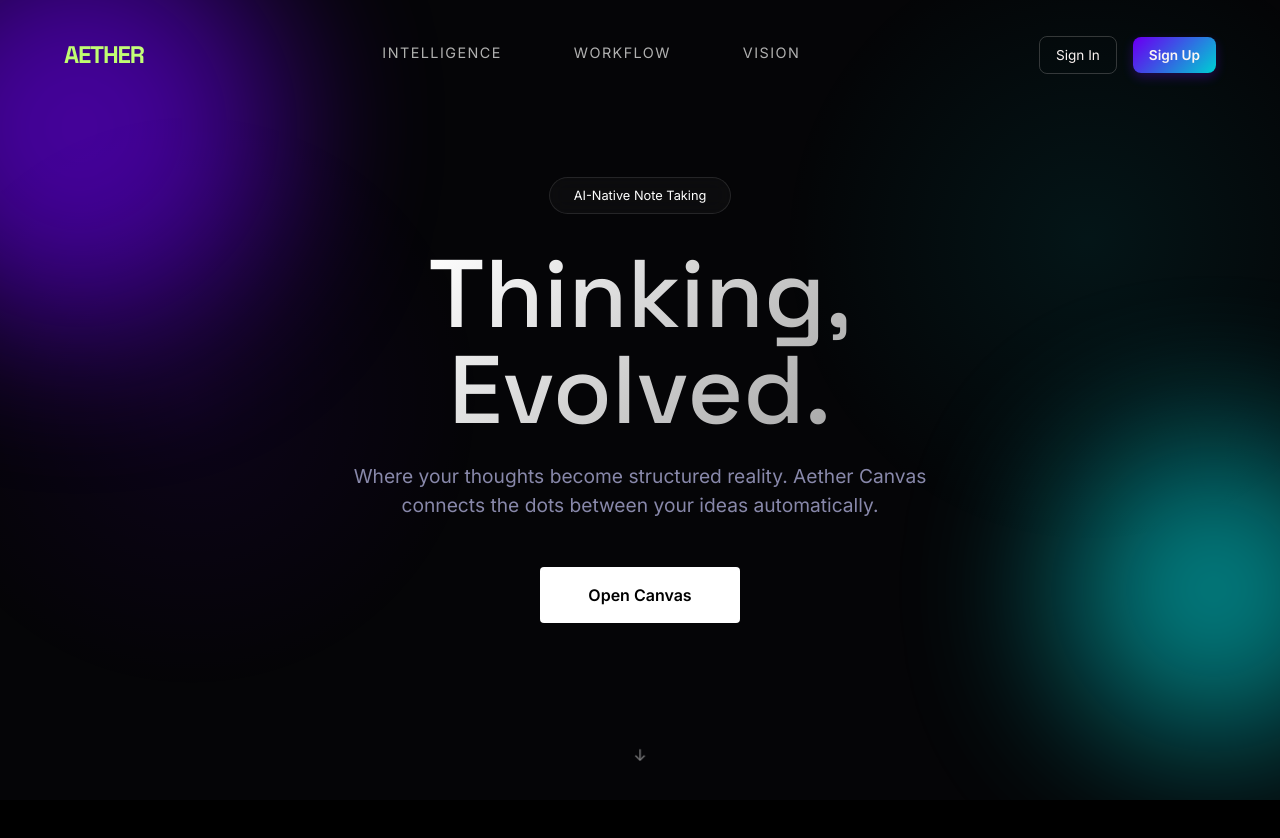
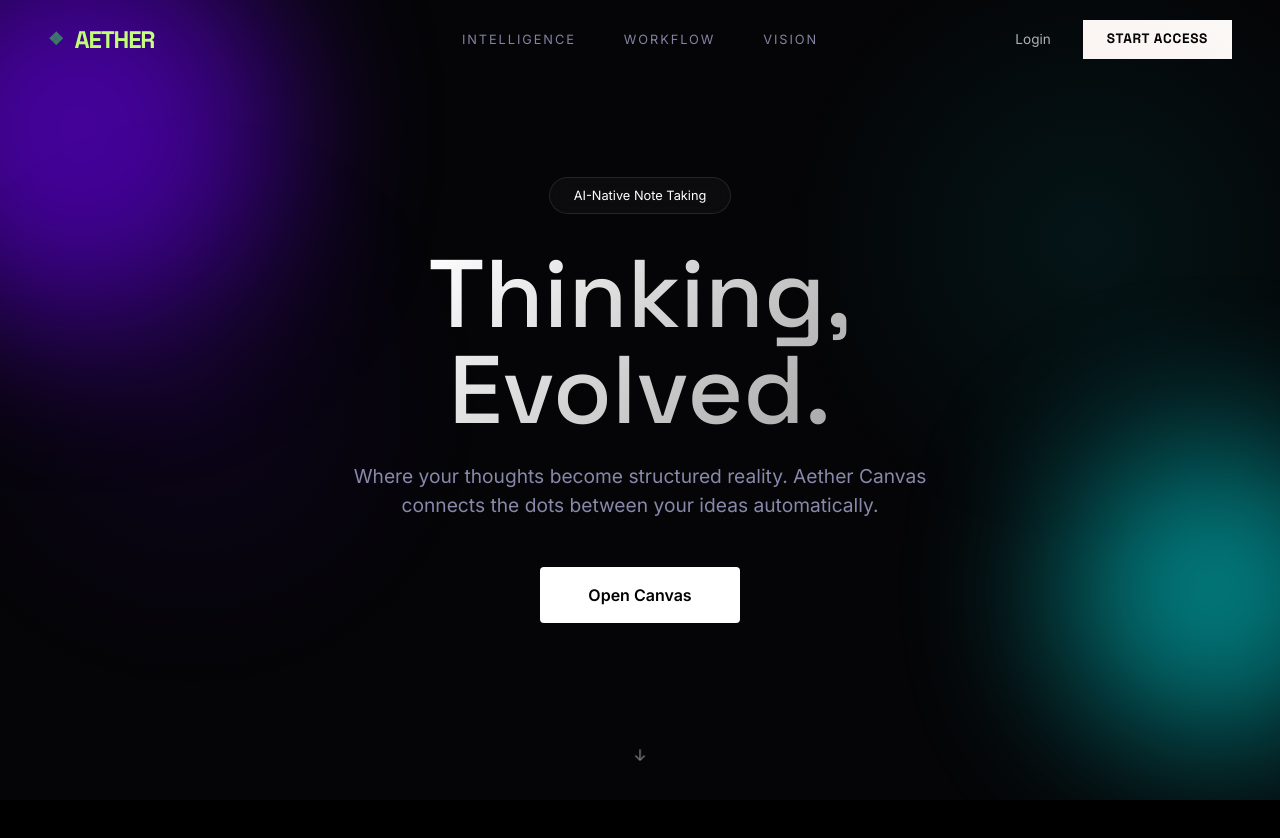
Before and after one commit to Taj-Sarkar/Aether-Canvas, a Next.js app: page / in a window 1280 px wide. Shown: the top 838 px of the page. Built offline with nearby package versions, Linux system fonts and the light colour scheme.

Commit message:
Landing Page Nav fix

```diff
--- a/components/LandingPage.css
+++ b/components/LandingPage.css
@@ -219,6 +219,204 @@
 @keyframes curtainCover {
   0% { transform: scaleY(0); transform-origin: bottom; }
   100% { transform: scaleY(1); transform-origin: bottom; }
+}
+
+
+/* Updated Nav bar */
+.landing-page-root .tech-nav {
+  position: fixed;
+  top: 0;
+  left: 0;
+  width: 100%;
+  height: 80px; /* Taller initial state */
+  display: grid;
+  grid-template-columns: 1fr auto 1fr; /* Left, Center, Right */
+  align-items: center;
+  padding: 0 3rem;
+  z-index: 1000;
+  transition: all 0.4s cubic-bezier(0.16, 1, 0.3, 1);
+
+  /* Initial transparent state */
+  background: transparent;
+  border-bottom: 1px solid transparent;
+}
+
+/* Scrolled State: Compressed & Frosted */
+.landing-page-root .tech-nav.scrolled {
+  height: 60px;
+  background: rgba(5, 5, 7, 0.85); /* Dark background */
+  backdrop-filter: blur(12px);
+  -webkit-backdrop-filter: blur(12px);
+  border-bottom: 1px solid rgba(255, 255, 255, 0.1);
+}
+
+/* --- LEFT: LOGO --- */
+.landing-page-root .nav-left {
+  justify-self: start;
+}
+
+.landing-page-root .nav-logo {
+  font-family: "Space Grotesk", sans-serif;
+  font-size: 1.25rem;
+  font-weight: 700;
+  letter-spacing: 0.1em;
+  color: #fff;
+  display: flex;
+  align-items: center;
+  gap: 0.75rem;
+  text-transform: uppercase;
+}
+
+.landing-page-root .logo-symbol {
+  color: var(--accent-secondary);
+  font-size: 1.1rem;
+  animation: pulseSymbol 3s infinite;
+}
+
+@keyframes pulseSymbol {
+  0%, 100% { opacity: 1; text-shadow: 0 0 10px var(--accent-secondary); }
+  50% { opacity: 0.5; text-shadow: none; }
+}
+
+/* --- CENTER: LINKS --- */
+.landing-page-root .nav-center {
+  display: flex;
+  gap: 3rem;
+}
+
+.landing-page-root .nav-link {
+  font-family: "Inter", sans-serif;
+  font-size: 0.8rem;
+  text-transform: uppercase;
+  letter-spacing: 0.15em;
+  color: var(--text-muted);
+  position: relative;
+  padding: 0.5rem 0;
+  transition: color 0.3s;
+}
+
+.landing-page-root .nav-link:hover {
+  color: #fff;
+}
+
+/* Technical Bracket Effect on Hover */
+.landing-page-root .nav-link::before,
+.landing-page-root .nav-link::after {
+  content: '';
+  position: absolute;
+  top: 50%;
+  width: 6px;
+  height: 6px;
+  border-color: var(--accent-primary);
+  border-style: solid;
+  opacity: 0;
+  transition: all 0.2s;
+  transform: translateY(-50%);
+}
+
+.landing-page-root .nav-link::before {
+  left: -12px;
+  border-width: 1px 0 0 1px; /* Top-Left bracket */
+}
+.landing-page-root .nav-link::after {
+  right: -12px;
+  border-width: 0 1px 1px 0; /* Bottom-Right bracket */
+}
+
+.landing-page-root .nav-link:hover::before,
+.landing-page-root .nav-link:hover::after {
+  opacity: 1;
+  left: -8px;
+  right: -8px;
+}
+
+/* --- RIGHT: AUTH --- */
+.landing-page-root .nav-right {
+  justify-self: end;
+  display: flex;
+  align-items: center;
+  gap: 2rem;
+}
+
+.landing-page-root .nav-link-auth {
+  background: none;
+  border: none;
+  font-family: "Inter", sans-serif;
+  font-size: 0.85rem;
+  color: #fff;
+  cursor: pointer;
+  opacity: 0.7;
+  transition: opacity 0.2s;
+}
+.landing-page-root .nav-link-auth:hover {
+  opacity: 1;
+}
+
+/* Sharp Button Style */
+.landing-page-root .btn-sharp {
+  background: #fff;
+  color: #000;
+  border: none;
+  border-radius: 0px; /* Sharp corners */
+  padding: 0.6rem 1.5rem;
+  font-family: "Space Grotesk", sans-serif;
+  font-size: 0.85rem;
+  font-weight: 700;
+  text-transform: uppercase;
+  letter-spacing: 0.05em;
+  cursor: pointer;
+  position: relative;
+  transition: all 0.2s ease;
+  overflow: hidden;
+}
+
+/* Hover effect for button: Invert colors */
+.landing-page-root .btn-sharp:hover {
+  background: var(--accent-primary);
+  color: #fff;
+  box-shadow: 0 0 20px rgba(112, 0, 255, 0.4);
+}
+
+/* User Block (Logged in) */
+.landing-page-root .user-block {
+  display: flex;
+  align-items: center;
+  gap: 1rem;
+  border: 1px solid rgba(255, 255, 255, 0.2);
+  padding: 0.4rem 0.8rem;
+  background: rgba(255, 255, 255, 0.03);
+}
+
+.landing-page-root .user-text {
+  font-size: 0.85rem;
+  font-weight: 500;
+  color: #fff;
+}
+
+.landing-page-root .logout-icon {
+  background: none;
+  border: none;
+  color: var(--text-muted);
+  font-size: 1rem;
+  cursor: pointer;
+  padding: 0;
+  display: flex;
+  align-items: center;
+}
+.landing-page-root .logout-icon:hover {
+  color: #ff6b6b;
+}
+
+/* Mobile Tweaks */
+@media (max-width: 768px) {
+  .landing-page-root .tech-nav {
+    padding: 0 1.5rem;
+    height: 60px;
+    background: rgba(5, 5, 7, 0.9); /* Always dark on mobile */
+  }
+  .landing-page-root .nav-center {
+    display: none;
+  }
 }
 
 /* --- NAV & HERO --- */
--- a/components/LandingPage.tsx
+++ b/components/LandingPage.tsx
@@ -20,6 +20,20 @@ export const LandingPage: React.FC<LandingPageProps> = ({ user, onNavigate, onLo
   const workflowRef = useRef<HTMLElement>(null);
   const intelligenceSectionRef = useRef<HTMLElement>(null);
   const stickyWrapperRef = useRef<HTMLDivElement>(null);
+
+  useEffect(() => {
+    // --- NAV SCROLL LISTENER ---
+    const handleNavScroll = () => {
+      const nav = document.getElementById('main-nav');
+      if (window.scrollY > 50) {
+        nav?.classList.add('scrolled');
+      } else {
+        nav?.classList.remove('scrolled');
+      }
+    };
+    window.addEventListener('scroll', handleNavScroll);
+    return () => window.removeEventListener('scroll', handleNavScroll);
+  }, []);
 
   useEffect(() => {
     // --- 1. LOADER ---
@@ -227,115 +241,43 @@ export const LandingPage: React.FC<LandingPageProps> = ({ user, onNavigate, onLo
         <div className="curtain-text" id="curtainText" ref={curtainTextRef}>Section Name</div>
         </div>
 
-        <nav>
-        <a href="#" className="nav-logo">AETHER</a>
-        <div className="nav-links">
-            <a className="nav-item" onClick={(e) => handleNavClick(e, 'intelligence')}>Intelligence</a>
-            <a className="nav-item" onClick={(e) => handleNavClick(e, 'workflow')}>Workflow</a>
-            <a className="nav-item" onClick={(e) => handleNavClick(e, 'vision')}>Vision</a>
+        <nav id="main-nav" className="tech-nav">
+        <div className="nav-left">
+          <a href="#" className="nav-logo">
+            <span className="logo-symbol">❖</span> AETHER
+          </a>
         </div>
-        <div style={{ display: 'flex', alignItems: 'center', gap: '1rem' }}>
+
+        <div className="nav-center">
+          <a className="nav-link" onClick={(e) => handleNavClick(e, 'intelligence')}>
+            Intelligence
+          </a>
+          <a className="nav-link" onClick={(e) => handleNavClick(e, 'workflow')}>
+            Workflow
+          </a>
+          <a className="nav-link" onClick={(e) => handleNavClick(e, 'vision')}>
+            Vision
+          </a>
+        </div>
+
+        <div className="nav-right">
           {user ? (
-            <div style={{ display: 'flex', alignItems: 'center', gap: '0.75rem' }}>
-              <div style={{
-                fontSize: '0.9rem',
-                color: 'var(--text-main)',
-                display: 'flex',
-                alignItems: 'center',
-                gap: '0.5rem'
-              }}>
-                <div style={{
-                  width: '32px',
-                  height: '32px',
-                  borderRadius: '50%',
-                  background: 'linear-gradient(135deg, #7000ff 0%, #00dbde 100%)',
-                  display: 'flex',
-                  alignItems: 'center',
-                  justifyContent: 'center',
-                  color: 'white',
-                  fontSize: '0.75rem',
-                  fontWeight: 600
-                }}>
-                  {user.name.split(' ').map(n => n[0]).join('').toUpperCase().slice(0, 2)}
-                </div>
-                <span>{user.name}</span>
-              </div>
-              <button
-                onClick={onLogout}
-                style={{
-                  padding: '0.5rem 1rem',
-                  background: 'rgba(255, 107, 107, 0.1)',
-                  border: '1px solid rgba(255, 107, 107, 0.3)',
-                  borderRadius: '8px',
-                  color: '#ff6b6b',
-                  fontSize: '0.85rem',
-                  cursor: 'pointer',
-                  transition: 'all 0.2s'
-                }}
-                onMouseEnter={(e) => {
-                  e.currentTarget.style.background = 'rgba(255, 107, 107, 0.2)';
-                }}
-                onMouseLeave={(e) => {
-                  e.currentTarget.style.background = 'rgba(255, 107, 107, 0.1)';
-                }}
-              >
-                Logout
-              </button>
+            <div className="user-block">
+              <span className="user-text">{user.name}</span>
+              <button onClick={onLogout} className="logout-icon">✕</button>
             </div>
           ) : (
             <>
-              <button
-                onClick={() => onNavigate('signin')}
-                style={{
-                  padding: '0.5rem 1rem',
-                  background: 'transparent',
-                  border: '1px solid rgba(255, 255, 255, 0.2)',
-                  borderRadius: '8px',
-                  color: 'var(--text-main)',
-                  fontSize: '0.85rem',
-                  cursor: 'pointer',
-                  transition: 'all 0.2s'
-                }}
-                onMouseEnter={(e) => {
-                  e.currentTarget.style.borderColor = 'var(--accent-primary)';
-                  e.currentTarget.style.background = 'rgba(112, 0, 255, 0.1)';
-                }}
-                onMouseLeave={(e) => {
-                  e.currentTarget.style.borderColor = 'rgba(255, 255, 255, 0.2)';
-                  e.currentTarget.style.background = 'transparent';
-                }}
-              >
-                Sign In
+              <button onClick={() => onNavigate('signin')} className="nav-link-auth">
+                Login
               </button>
-              <button
-                onClick={() => onNavigate('signup')}
-                style={{
-                  padding: '0.5rem 1rem',
-                  background: 'linear-gradient(135deg, #7000ff 0%, #00dbde 100%)',
-                  border: 'none',
-                  borderRadius: '8px',
-                  color: 'white',
-                  fontSize: '0.85rem',
-                  fontWeight: 600,
-                  cursor: 'pointer',
-                  transition: 'all 0.2s',
-                  boxShadow: '0 4px 12px rgba(112, 0, 255, 0.3)'
-                }}
-                onMouseEnter={(e) => {
-                  e.currentTarget.style.transform = 'translateY(-2px)';
-                  e.currentTarget.style.boxShadow = '0 6px 16px rgba(112, 0, 255, 0.4)';
-                }}
-                onMouseLeave={(e) => {
-                  e.currentTarget.style.transform = 'translateY(0)';
-                  e.currentTarget.style.boxShadow = '0 4px 12px rgba(112, 0, 255, 0.3)';
-                }}
-              >
-                Sign Up
+              <button onClick={() => onNavigate('signup')} className="btn-sharp">
+                Start Access
               </button>
             </>
           )}
         </div>
-        </nav>
+      </nav>
 
         <section className="hero" id="home">
         <div className="hero-badge">AI-Native Note Taking</div>
```
